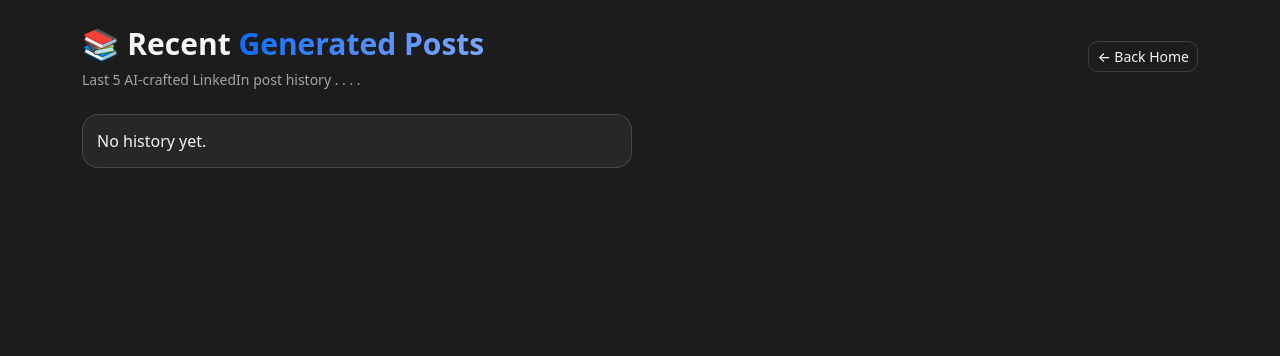
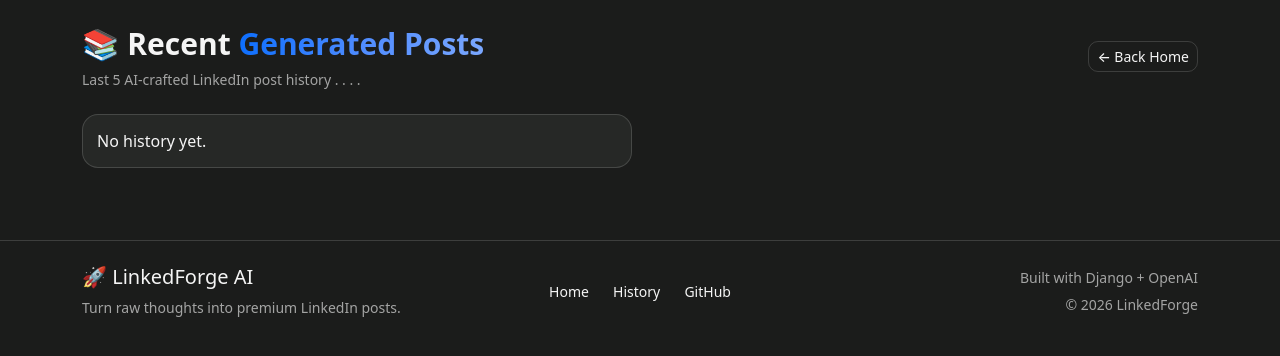
Before and after one commit to asadujaman74/linkedforge-ai, a Django app: page /history/ in a window 1280 px wide. Shown: the part 62-418 px from the top of the page. Run offline with Django 5.2, Linux system fonts and the light colour scheme; data that the repository does not hold is empty; parts of the project's set-up code (start-up, migrations or seed data) failed here and were passed over.

Commit message:
Footer section added history page

```diff
--- a/writer/templates/writer/history.html
+++ b/writer/templates/writer/history.html
@@ -95,6 +95,48 @@
 
 </div>
 
+<footer class="site-footer mt-5">
+    <div class="container py-4">
+
+        <div class="row g-4 align-items-center">
+
+            <div class="col-md-4">
+                <h5 class="mb-2">
+                    🚀 LinkedForge AI
+                </h5>
+
+                <p class="footer-text mb-0">
+                    Turn raw thoughts into premium LinkedIn posts.
+                </p>
+            </div>
+
+
+            <div class="col-md-4 text-md-center">
+                <a href="/" class="footer-link">Home</a>
+                <a href="/history/" class="footer-link">History</a>
+                <a href="https://github.com/asadujaman74/linkedforge-ai"
+                   class="footer-link"
+                   target="_blank">
+                   GitHub
+                </a>
+            </div>
+
+
+            <div class="col-md-4 text-md-end">
+                <p class="footer-text mb-1">
+                    Built with Django + OpenAI
+                </p>
+
+                <small class="footer-muted">
+                    © 2026 LinkedForge
+                </small>
+            </div>
+
+        </div>
+
+    </div>
+</footer>
+
 <!-- JS -->
 <script src="{% static 'js/history.js' %}"></script>
 
--- a/writer/templates/writer/home.html
+++ b/writer/templates/writer/home.html
@@ -195,6 +195,7 @@
 </section>
 
 
+<!-- ================= Footer Section ================= -->
 <footer class="site-footer mt-5">
     <div class="container py-4">
 
```
